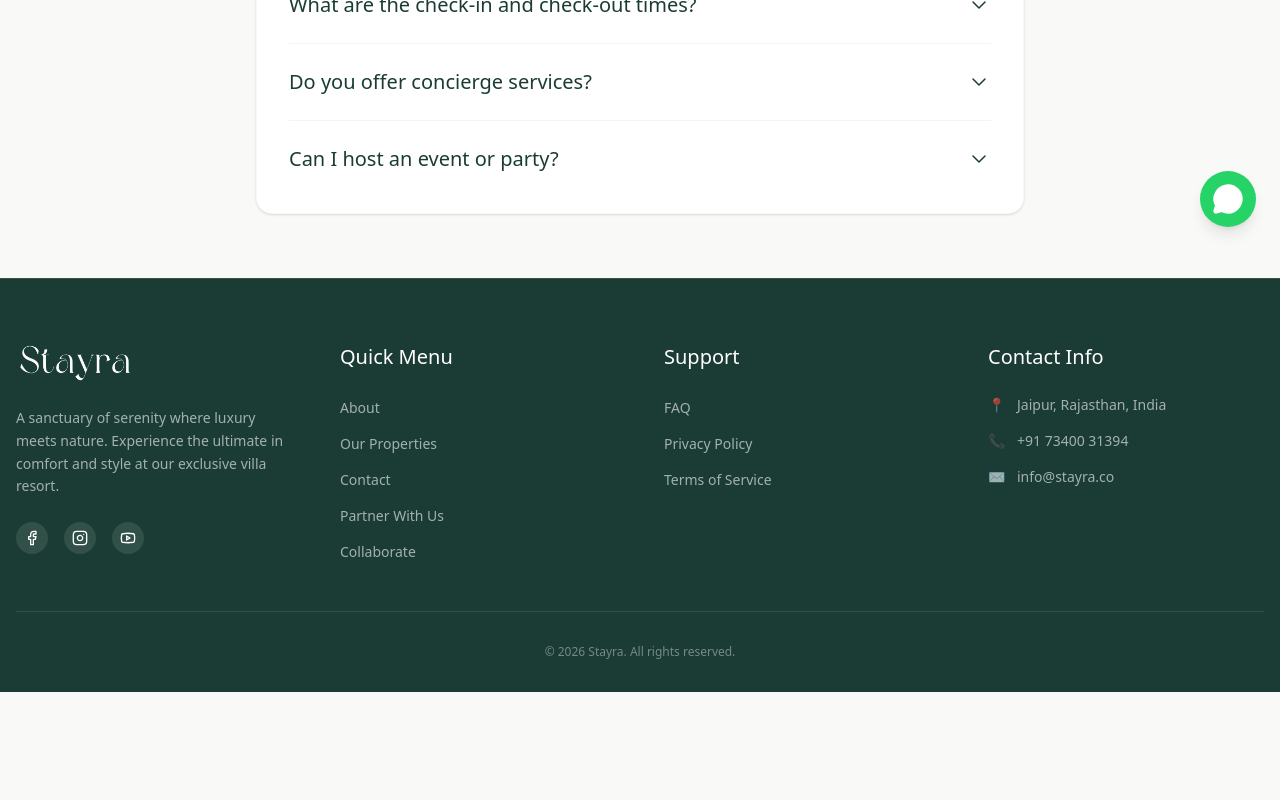
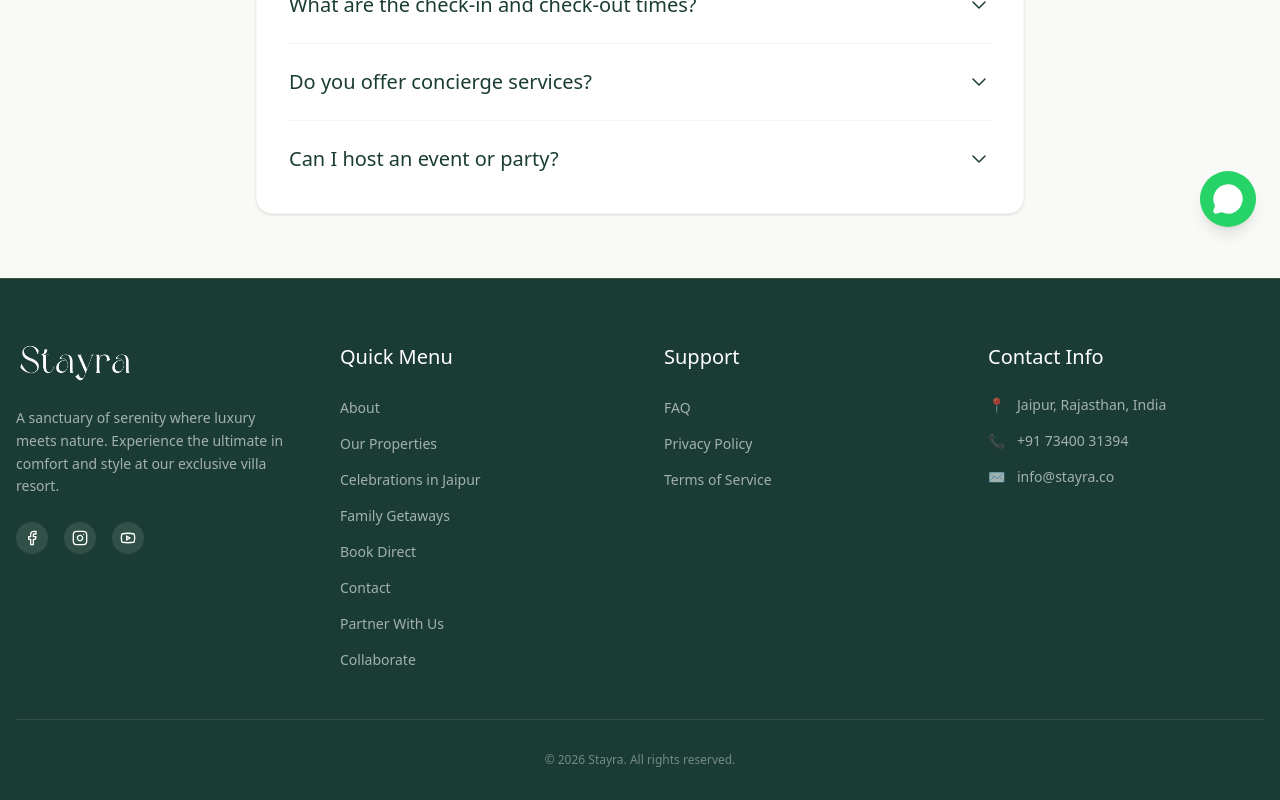
Before and after one commit to unsocialsthailandwebsite-sketch/stayrafin, a Next.js app: page /faq in a window 1280 px wide. Shown: the part 549-1349 px from the top of the page. Before the commit the page ends 1241 px from the top, so only its background shows below. Built offline with nearby package versions, Linux system fonts and the light colour scheme; a web font is replaced by a local one.

Commit message:
Add new footer links for celebrations and getaways

```diff
--- a/src/components/layout/footer.tsx
+++ b/src/components/layout/footer.tsx
@@ -35,6 +35,9 @@ export function Footer() {
                             {[
                                 { name: 'About', href: '/about' },
                                 { name: 'Our Properties', href: '/properties' },
+                                { name: 'Celebrations in Jaipur', href: '/celebrations-in-jaipur' },
+                                { name: 'Family Getaways', href: '/family-getaways-near-jaipur' },
+                                { name: 'Book Direct', href: '/book-direct' },
                                 { name: 'Contact', href: '/contact' },
                                 { name: 'Partner With Us', href: '/partner-with-us' },
                                 { name: 'Collaborate', href: '/collaborate-with-us' }
```
